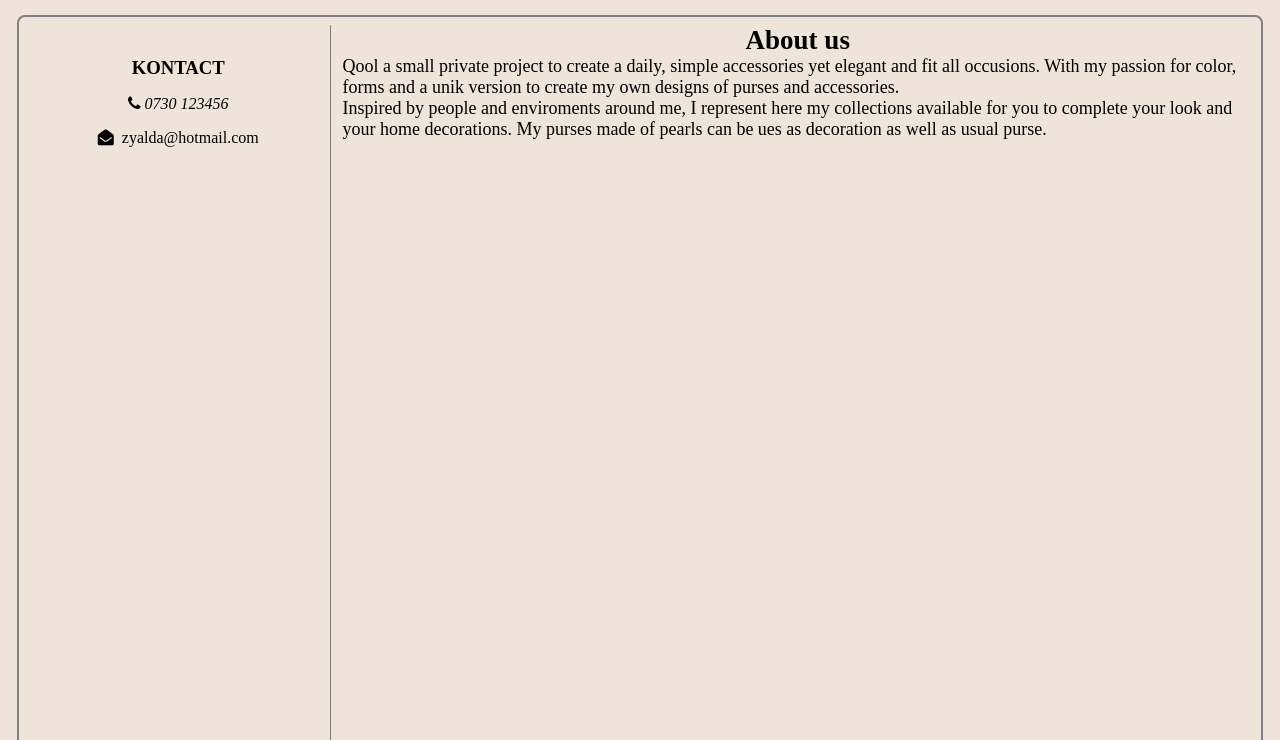
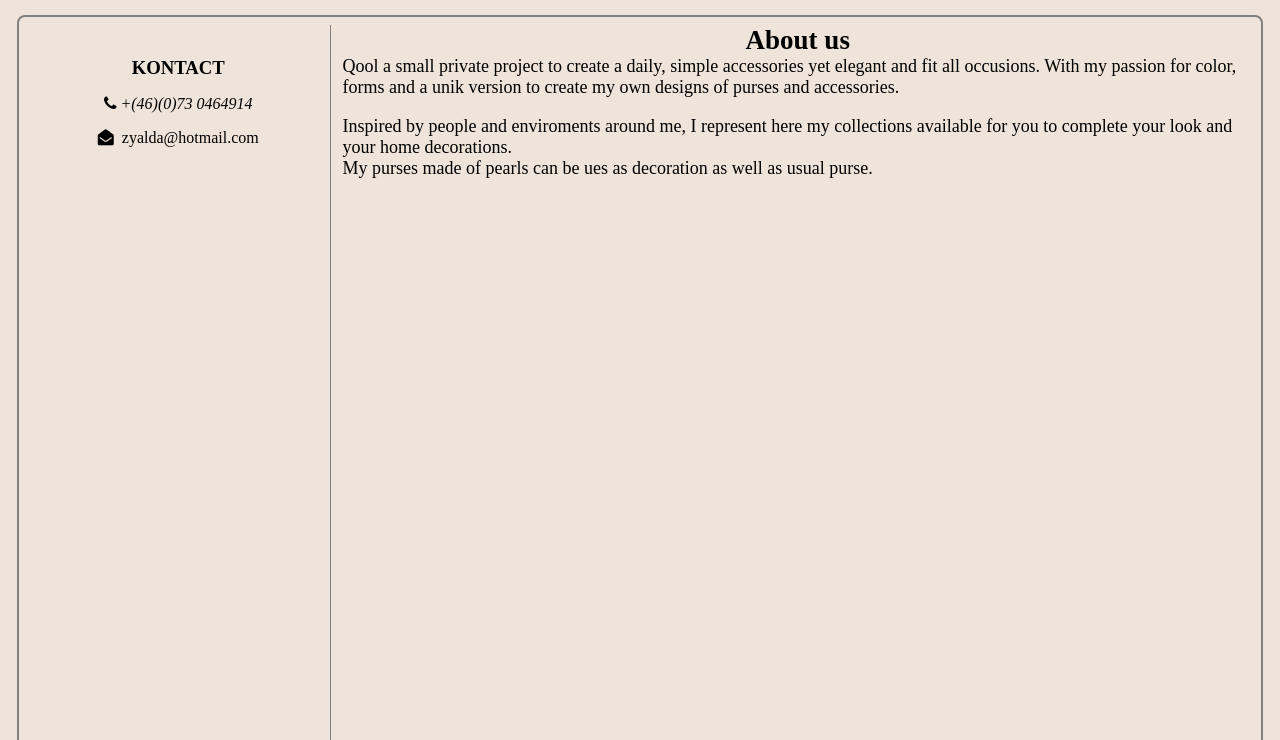
Before and after one commit to zyalda/QoolAccessories, a plain HTML site: page aboutMe.html in a window 1280 px wide. Shown: the part 60-800 px from the top of the page. Drawn offline with nearby package versions, Linux system fonts and the light colour scheme.

Commit message:
about me adjucements.

```diff
--- a/CSS/mainCSS.css
+++ b/CSS/mainCSS.css
@@ -6,7 +6,7 @@
   padding: 1px;
   min-height: 100vh;
 }
-/*** header, main and footer ***/
+/*** header ***/
 .header{
   top: 0;
   position: sticky;
@@ -54,7 +54,9 @@
 .contactus-anchor{
   text-decoration: none;
 }
- .hero {
+/*** End of header ***/
+/*** Container hero section ***/
+.hero {
   height: fit-content;
   margin: 0px;
   padding: 0.1rem;
@@ -67,16 +69,15 @@
 }
 .main{
   display: grid;
-    grid-template-areas:
-    "main-col-0 main-col-1 main-col-2";
+  grid-template-areas: "main-col-0 main-col-1 main-col-2";
   grid-template-columns: repeat(3, 1fr);
   height: 100%;
 }
 .main > .main-col-0, .main-col-1, .main-col-2{
   margin: 0.5rem;
-    border: solid 2px gray;
-    border-radius: 1rem;
-    text-align: center;
+  border: solid 2px gray;
+  border-radius: 1rem;
+  text-align: center;
 }
 .main-col-0 {
    grid-area: main-col-0;
@@ -191,6 +192,9 @@ input[type=submit]:hover {
 .aboutMe-main-col-1> h2{
   text-align: center;
 }
+.aboutMe-main-col-1 div{
+  margin: 0 0 1em 0;
+}
 .footer{
   margin: 0.1rem;
 }
--- a/JS/componentsJS.js
+++ b/JS/componentsJS.js
@@ -1,12 +1,14 @@
 
-class AddArticleComponent extends HTMLElement {
+class AddAboutMeArticleComponent extends HTMLElement {
     connectedCallback() {
-        this.innerHTML = 'Jag är en person med genuint intresse för och kunskap om utveckling och problemlösning och finner det mycket spännande.'+
-        'Aktiv och gillar att röra på mig och träna. Bra på färg och former där skapa hjälper mig med CSS och att skpa mina smycken och väskor jag desinar och utför.'+
-        'En familj människa som älskar barn, men gillar utmaningar genom teknik och tittar på som är nytt i branchen.';
+        this.innerHTML = '<h2>About us</h2>'+
+        '<div>Qool a small private project to create a daily, simple accessories yet elegant and fit all occusions.'+
+        ' With my passion for color, forms and a unik version to create my own designs of purses and accessories.'+
+        '</div>Inspired by people and enviroments around me, I represent here my collections available for you to complete your look'+
+        ' and your home decorations. <div>My purses made of pearls can be ues as decoration as well as usual purse.</div>';
     }
 }
-customElements.define('my-article', AddArticleComponent);
+customElements.define('my-article', AddAboutMeArticleComponent);
 
 class AddHeaderComponent extends HTMLElement{
     connectedCallback(){
--- a/aboutMe.html
+++ b/aboutMe.html
@@ -8,20 +8,11 @@
   <main class="aboutMe-main">
     <article class="aboutMe-main-col-0">
         <h3>KONTACT</h3>
-        <section><i class="fa fa-phone" aria-hidden="true"></i> <i>0730 123456</i></section>
+        <section><i class="fa fa-phone" aria-hidden="true"></i> <i>+(46)(0)73 0464914</i></section>
         <section><i class="fa fa-envelope-open" aria-hidden="true"></i> &nbsp;zyalda@hotmail.com</section>
     </article>
-    <article class="aboutMe-main-col-1">
-         <h2>About us</h2>
-        <div>
-        Qool a small private project to create a daily, simple accessories yet elegant and fit all occusions.
-        With my passion for color, forms and a unik version to create my own designs of purses and accessories.
-        </div>
-
-        Inspired by people and enviroments around me, I represent here my collections available for you to complete your look
-        and your home decorations.
-        My purses made of pearls can be ues as decoration as well as usual purse.
-    </article>
+    <my-article class="aboutMe-main-col-1">
+    </my-article>
 </main>
 <socialMedia class="socialmedia"></socialMedia>
 <footer class="footer"></footer>
--- a/footer.html
+++ b/footer.html
@@ -1,4 +1,4 @@
 <section>
   <span>&copy;&nbsp;2026</span>
-  &nbsp;<a href="mailto:zyalda@hotmail.com">Qool accessories</a> +(46)(0)73 0464914
+  &nbsp;<a href="index.html">Qool accessories</a> +(46)(0)73 0464914
 </section>
```
Also changed, not shown: index.html (+2 -2 lines).
